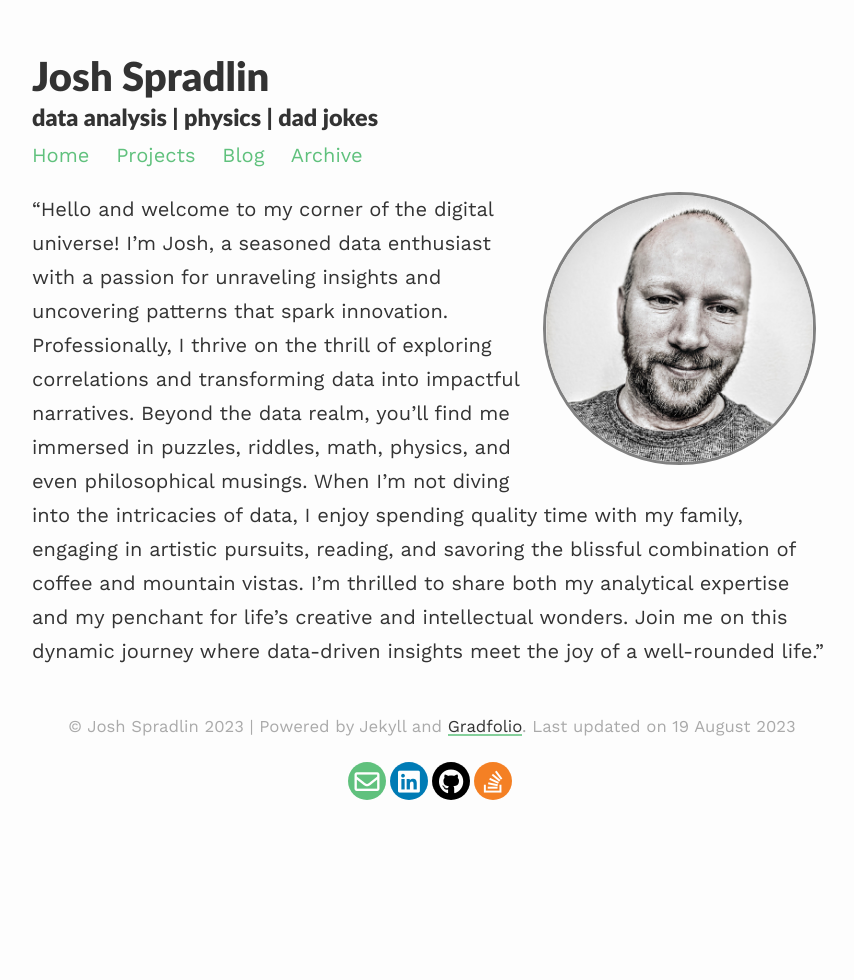
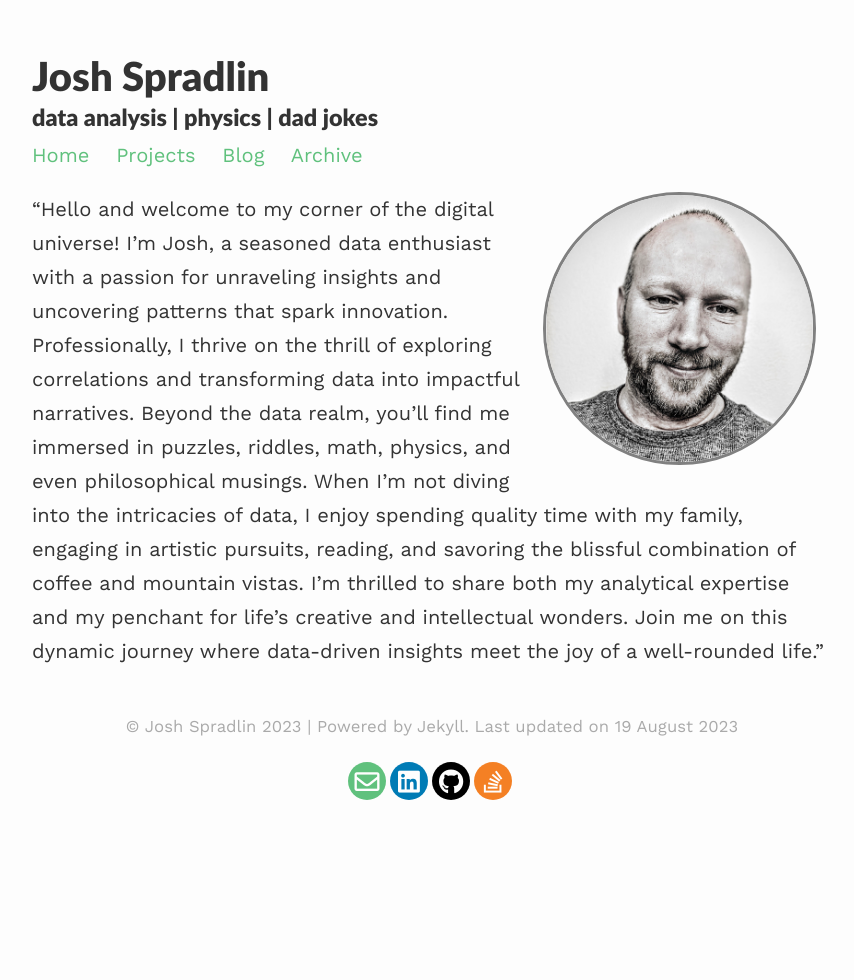
Before and after one commit to josh-u-a/gradfolio, a Jekyll site: the page built from index.md, in a window 1280 px wide. Shown: the whole page, without its empty margins (208-1062 px from the left). Built offline with Jekyll 4.4.1, drawn with Linux system fonts in a browser that asks for light colours; nearby versions of some CDN libraries.

Commit message:
Update Footer

```diff
--- a/_layouts/clean.html
+++ b/_layouts/clean.html
@@ -29,10 +29,10 @@
         <footer>
           <p class="copy">
             <small> &copy; {{site.title}} {{ site.time | date: '%Y' }}
-                    | Powered by Jekyll
+                    | Powered by Jekyll.
                     <!-- and
                     <a target="_blank" href="https://github.com/jitinnair1/gradfolio/">Gradfolio</a>. -->
-                    .Last updated on {{ site.time | date_to_long_string }}
+                    Last updated on {{ site.time | date_to_long_string }}
             </small>
           </p>
 
--- a/_layouts/default.html
+++ b/_layouts/default.html
@@ -34,8 +34,9 @@
         <footer>
           <p class="copy">
             <small> &copy; {{site.title}} {{ site.time | date: '%Y' }}
-                    | Powered by Jekyll and
-                    <a target="_blank" href="https://github.com/jitinnair1/gradfolio/">Gradfolio</a>.
+                    | Powered by Jekyll.
+                    <!-- and
+                    <a target="_blank" href="https://github.com/jitinnair1/gradfolio/">Gradfolio</a>. -->
                     Last updated on {{ site.time | date_to_long_string }}
             </small>
           </p>
```
